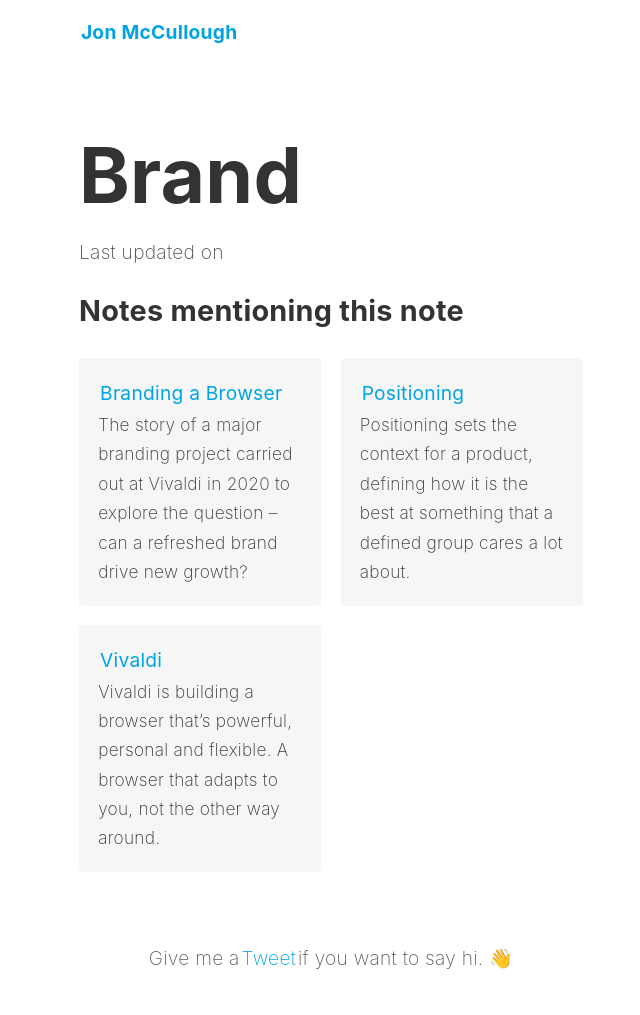
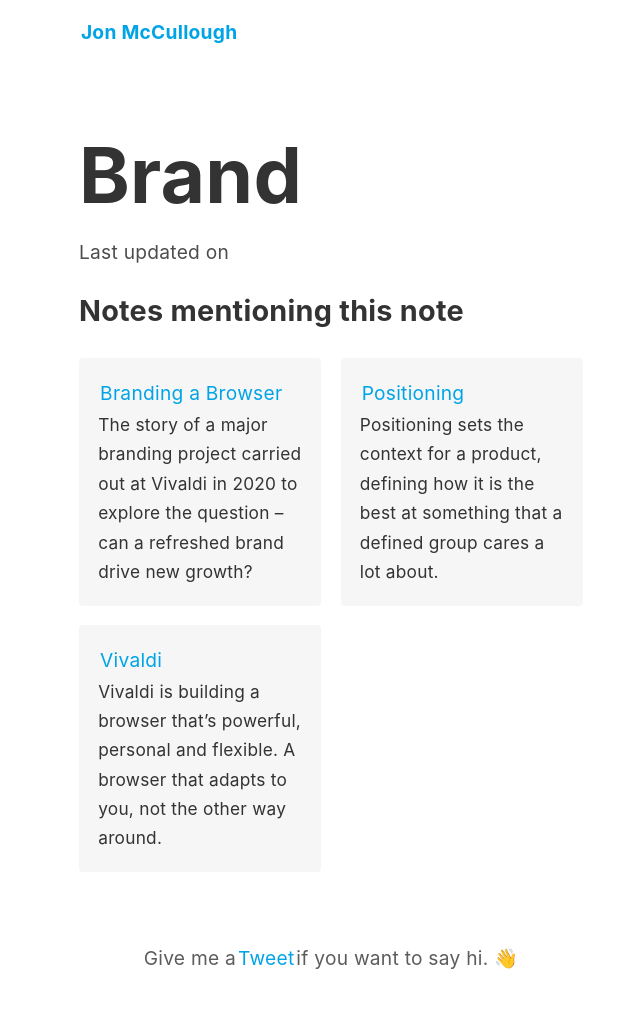
Before and after one commit to jonmccull/digital-garden, a Jekyll site: the page built from _notes/brand.md, in a window 1280 px wide. Shown: the whole page, without its empty margins (309-949 px from the left). Built offline with Jekyll 4.4.1, drawn with Linux system fonts in a browser that asks for light colours.

Commit message:
Media screen font adjustment
Signed-off-by: Jon McCullough <jonmccull@pm.me>

```diff
--- a/_sass/_style.scss
+++ b/_sass/_style.scss
@@ -128,7 +128,7 @@ body {
   overflow-x: hidden;
   color: $color-text;
   font-size: 1rem;
-  font-weight: 200;
+  font-weight: 400;
   letter-spacing: .25px;
 
   @media (min-width: 820px) {
@@ -381,7 +381,7 @@ nav {
   }
   .article-header {
     text-align: center;
-    padding: 0px 10px 0px 20px;
+
   }
   .main {
     grid-column-start: 1;
```
